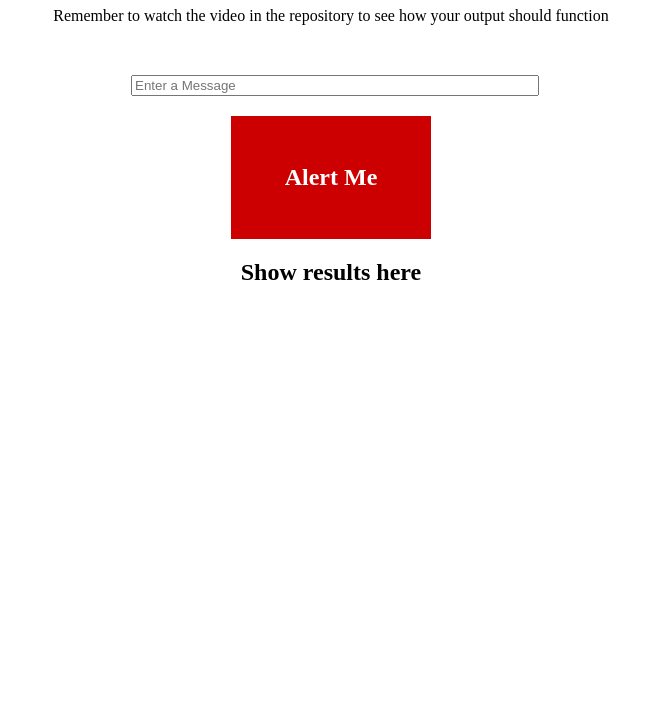
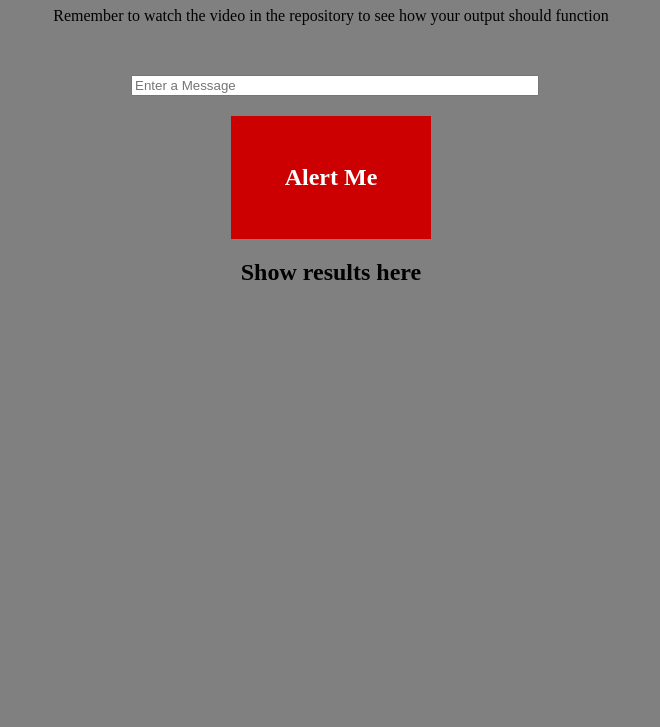
Before and after one commit to UziD3ath/JSLabs9, a plain HTML site: page index.html in a window 1280 px wide. Shown: the part 73-800 px from the top of the page, without its empty margins (309-969 px from the left). Drawn offline with Linux system fonts and the light colour scheme.

Commit message:
Adding some style

```diff
--- a/index.html
+++ b/index.html
@@ -6,7 +6,7 @@
   <link rel="stylesheet" href="style/style.css">
   <script async src="js/script.js"></script>
 </head>
-<body>
+<body id="bg">
   <h1 class="center">Basic JavaScript Event Handling and DOM</h1>
   <p class="center">Remember to watch the video in the repository to see how your output should function</p>
   <div id="container">
--- a/style/style.css
+++ b/style/style.css
@@ -1,6 +1,11 @@
 .center {
   text-align: center;
 }
+
+#bg {
+background-color: gray;
+}
+
 #container {
   width: 400px;
   margin: 50px auto 0;
```
